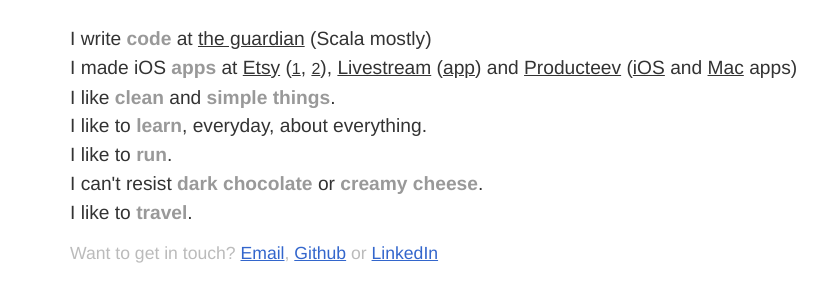
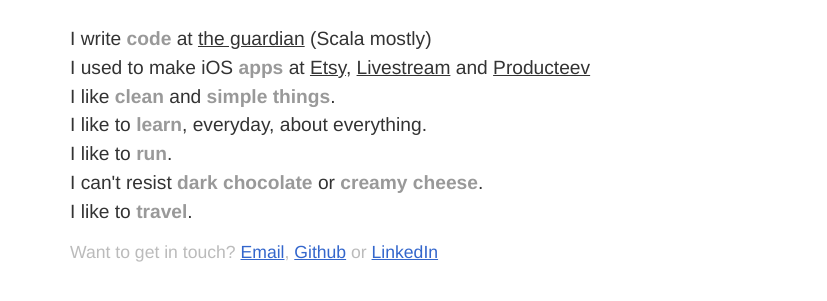
Before and after one commit to TBonnin/tbonnin.github.io, a plain HTML site: page index.htm in a window 1280 px wide. Shown: the part 107-408 px from the top of the page, without its empty margins (8-835 px from the left). Drawn offline with Linux system fonts and the light colour scheme.

Commit message:
Update and simplify copy/links about iOS experience

```diff
--- a/index.htm
+++ b/index.htm
@@ -32,9 +32,7 @@
 		<div id="content">
 			<ul>
                 <li>I write <span class="keywords">code</span> at <a href="//www.theguardian.com">the guardian</a> (Scala mostly)</li>
-                <li>I made iOS <span class="keywords">apps</span> at <a href="//www.etsy.com">Etsy</a> (<a href="//itunes.apple.com/us/app/etsy/id477128284?mt=8" class="medium">1</a>, <a href="//itunes.apple.com/us/app/sell-on-etsy/id860815329?mt=8" class="medium">2</a>),
-                <a href="//livestream.com">Livestream</a> (<a href="//itunes.apple.com/us/app/livestream/id493086499?mt=8">app</a>)
-                and <a href="//www.producteev.com" >Producteev</a>  (<a href="//itunes.apple.com/us/app/producteev-cross-platform/id306289289?mt=8">iOS</a> and <a href="//itunes.apple.com/app/producteev/id450283360?mt=12">Mac</a> apps)</li>
+                <li>I used to make iOS <span class="keywords">apps</span> at <a href="//www.etsy.com">Etsy</a>, <a href="//livestream.com">Livestream</a> and <a href="//www.producteev.com" >Producteev</a> </li>
 				<li>I like <span class="keywords">clean</span> and <span class="keywords">simple things</span>.</li>
 				<li>I like to <span class="keywords">learn</span>, everyday, about everything.</li>
 				<li>I like to <span class="keywords">run</span>.</li>
```
